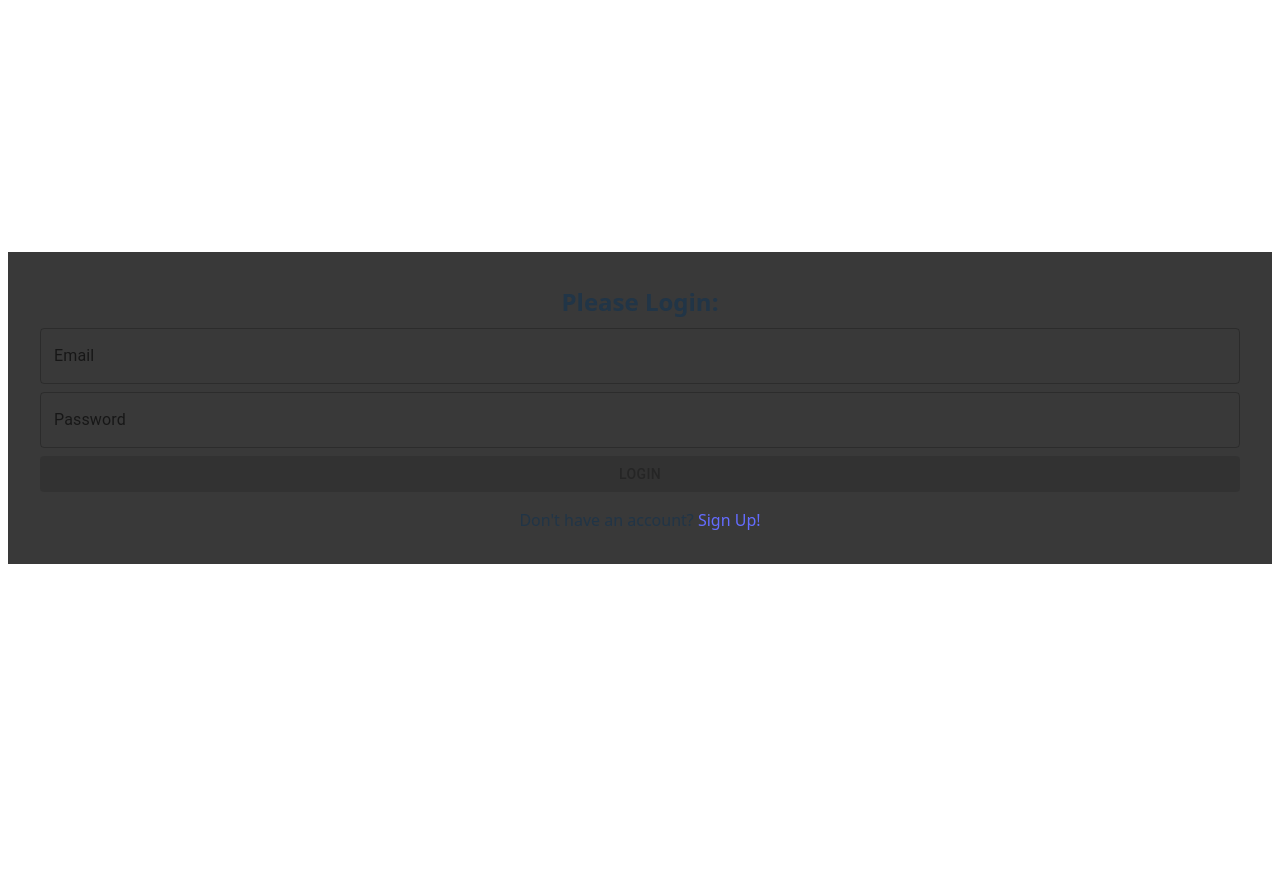
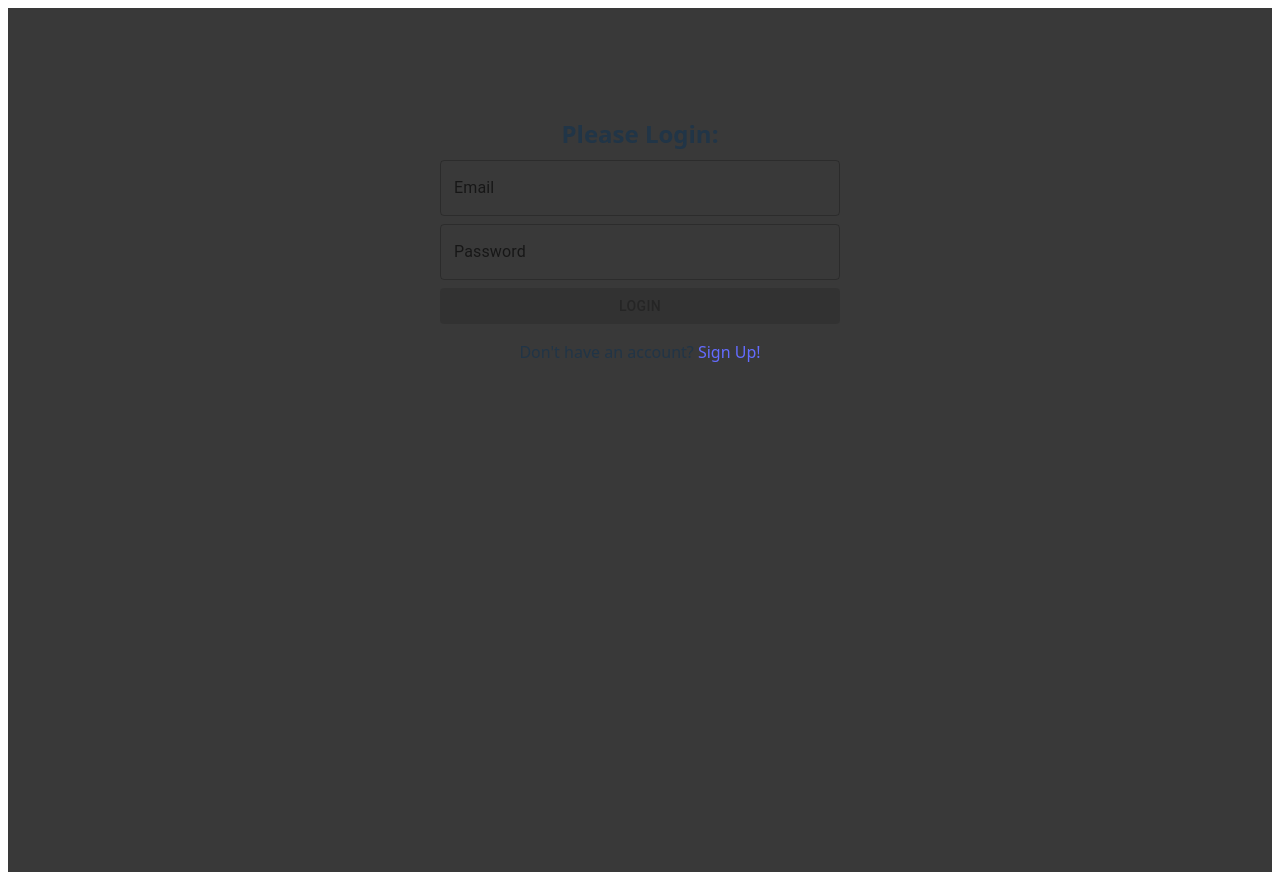
Before and after one commit to naorb12/ai-crypto-advisor, a React (Vite) app in the folder client/: page / in a window 1280 px wide. Before the commit the page ends 816 px from the top, so only its background shows below. Built offline with nearby package versions, Linux system fonts and the light colour scheme.

Commit message:
feat: enhance authentication UI and layout with new styles and component structure

```diff
--- a/client/src/App.css
+++ b/client/src/App.css
@@ -1,5 +1,6 @@
 #root {
   width: 100%;
+  min-height: 100vh;
   margin: 0 auto;
   padding: 2rem;
   text-align: center;
--- a/client/src/components/LoginForm/LoginForm.jsx
+++ b/client/src/components/LoginForm/LoginForm.jsx
@@ -45,7 +45,7 @@ export default function LoginForm({ onSignUp }) {
     }
   }
   return (
-    <Stack id="sign-in-stack" spacing={1}>
+    <Stack id="auth-stack" spacing={1}>
       <h2>Please Login:</h2>
       <TextField
         value={email}
--- a/client/src/components/SignUpForm/SignUpForm.jsx
+++ b/client/src/components/SignUpForm/SignUpForm.jsx
@@ -38,8 +38,8 @@ export default function SignUpForm({ onSignUp }) {
     } catch (err) {}
   }
   return (
-    <Stack id="sign-in-stack" spacing={1}>
-      <h2>Please Sign In:</h2>
+    <Stack id="auth-stack" spacing={1}>
+      <h2>Please Sign Up:</h2>
       <TextField
         value={email}
         id="outlined-basic"
--- a/client/src/pages/AuthPage.css
+++ b/client/src/pages/AuthPage.css
@@ -0,0 +1,11 @@
+#auth-page {
+  display: flex;
+  justify-content: center;
+  align-items: center;
+  min-height: 50vh;
+}
+
+#auth-stack {
+  max-width: 400px;
+  width: 100%;
+}
--- a/client/src/pages/AuthPage.jsx
+++ b/client/src/pages/AuthPage.jsx
@@ -4,6 +4,7 @@ import LoginForm from "../components/LoginForm/LoginForm";
 import SignUpForm from "../components/SignUpForm/SignUpForm";
 import { isLoggedIn } from "../utils/auth";
 import { useEffect } from "react";
+import "./AuthPage.css";
 
 export default function AuthPage() {
   const navigate = useNavigate();
@@ -16,12 +17,12 @@ export default function AuthPage() {
     }
   });
   return (
-    <>
+    <div id="auth-page">
       {!signUp ? (
         <LoginForm onSignUp={setSignUp} />
       ) : (
         <SignUpForm onSignUp={setSignUp} />
       )}
-    </>
+    </div>
   );
 }
--- a/client/src/pages/Dashboard.css
+++ b/client/src/pages/Dashboard.css
@@ -17,6 +17,37 @@
   flex-direction: column;
 }
 
+.section-2 .content {
+  display: flex;
+  flex-wrap: wrap;
+  flex-direction: row;
+  justify-content: center;
+  gap: 1rem;
+}
+
+.coin-price {
+  background: rgb(57, 55, 70);
+  border: 1px solid #ddd;
+  border-radius: 8px;
+  padding: 1rem;
+  min-width: 100px;
+  text-align: center;
+}
+
+.coin-symbol {
+  display: block;
+  font-size: 0.9rem;
+  color: #666;
+  margin-bottom: 0.5rem;
+}
+
+.coin-value {
+  display: block;
+  font-size: 1.2rem;
+  font-weight: bold;
+  color: #ffffff;
+}
+
 .feedback {
   margin-top: auto;
 }
```
